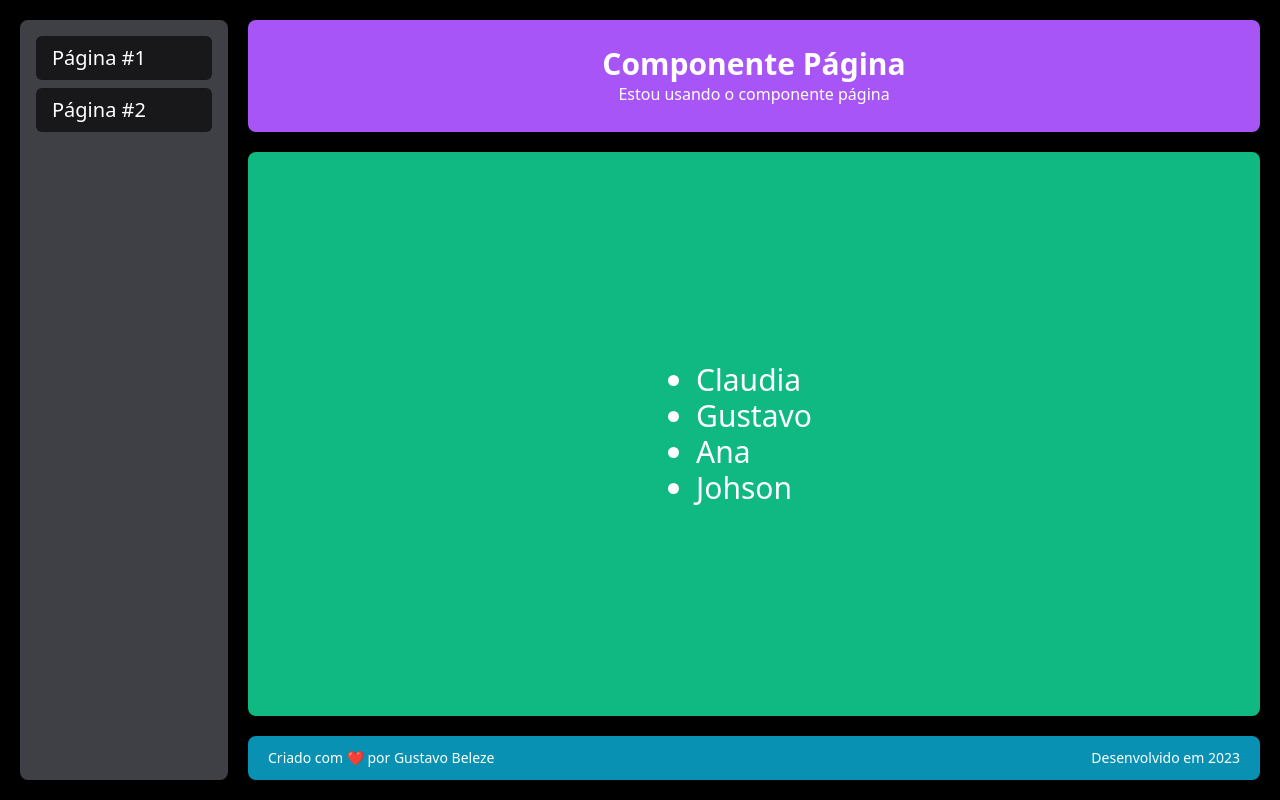
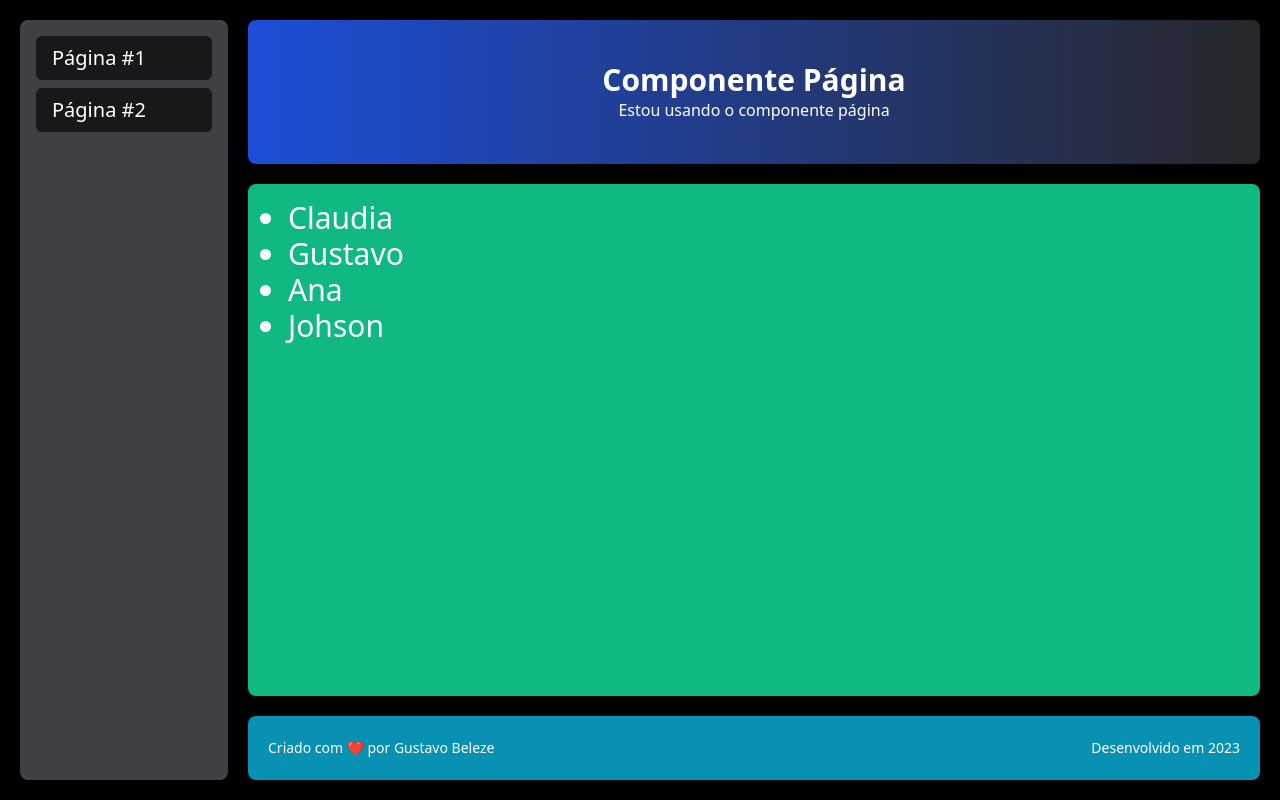
Before and after one commit to Beleze22/react-fundamentos, a Next.js app: page /teste in a window 1280 px wide. Built offline with nearby package versions, Linux system fonts and the light colour scheme.

Commit message:
Aula - 28

```diff
--- a/src/components/cabecalho.tsx
+++ b/src/components/cabecalho.tsx
@@ -1,10 +1,16 @@
-export default function Cabecalho(props: any) {
+interface CabecalhoProps {
+  titulo: string
+  subtitulo: string
+  className?: string
+}
+
+export default function Cabecalho(props: CabecalhoProps) {
   return (
     <div
-      className="flex flex-col justify-center items-center
-  h-28
+      className={`flex flex-col justify-center items-center
+  ${props.className ?? ''}
   bg-purple-500
-  rounded-lg"
+  rounded-lg`}
     >
       <h1 className="text-3xl font-black">{props.titulo}</h1>
       <h2>{props.subtitulo}</h2>
--- a/src/components/conteudo.tsx
+++ b/src/components/conteudo.tsx
@@ -1,9 +1,8 @@
 export default function Conteudo(props: any) {
-  console.log(props);
   return (
     <div
       className="
-  flex justify-center items-center flex-1
+  flex px-10 py-4 flex-1 items-start
   text-3xl rounded-lg
   bg-emerald-500
   "
--- a/src/components/pagina.tsx
+++ b/src/components/pagina.tsx
@@ -3,8 +3,15 @@ import Cabecalho from "./cabecalho";
 import Conteudo from "./conteudo";
 import Rodape from "./rodape";
 
-export default function PagComponente(props: any) {
-  console.log(props);
+interface PagComponenteProps {
+  titulo: string
+  subtitulo: string
+  children: any
+  autor: string
+  criadoEm: string
+}
+
+export default function PagComponente(props: PagComponenteProps) {
   return (
     <div
       className="
@@ -14,7 +21,10 @@ export default function PagComponente(props: any) {
     >
       <Menu />
       <div className="flex flex-col flex-1 gap-5">
-        <Cabecalho titulo={props.titulo} subtitulo={props.subtitulo} />
+        <Cabecalho
+          titulo={props.titulo}
+          subtitulo={props.subtitulo}
+          className="h-36 bg-gradient-to-r from-blue-700 to-zinc-800" />
         <Conteudo>
           {props.children}
         </Conteudo>
--- a/src/components/rodape.tsx
+++ b/src/components/rodape.tsx
@@ -1,9 +1,14 @@
-export default function Rodape(props: any) {
+interface RodapeProps {
+  autor: string
+  criadoEm: string
+}
+
+export default function Rodape(props: RodapeProps) {
   return (
     <div
       className="
   flex justify-between items-center
-  h-11 px-5 rounded-lg text-sm
+  h-16 px-5 rounded-lg text-sm
   bg-cyan-600
   "
     >
--- a/src/pages/pagina.tsx
+++ b/src/pages/pagina.tsx
@@ -2,6 +2,11 @@ import "../app/globals.css";
 import PagComponente from "@/components/pagina";
 
 export default function Pagina() {
+
+  function executar() {
+    console.log('O botão foi pressionado!')
+  }
+
   const ano = new Date().getFullYear();
   return (
     <PagComponente
@@ -9,7 +14,12 @@ export default function Pagina() {
       subtitulo="Estou na pasta Pages! 222"
       autor="Feito com ❤️ por Gustavo Beleze"
       criadoEm={`Desenvolvido em ${ano}`}>
-      <button className="bg-blue-500 p-2 rounded-md">Teste</button>
+      <button
+        onClick={executar}
+        className="bg-blue-500 p-2 rounded-md"
+      >
+        Teste
+      </button>
     </PagComponente>
   );
 }
```
